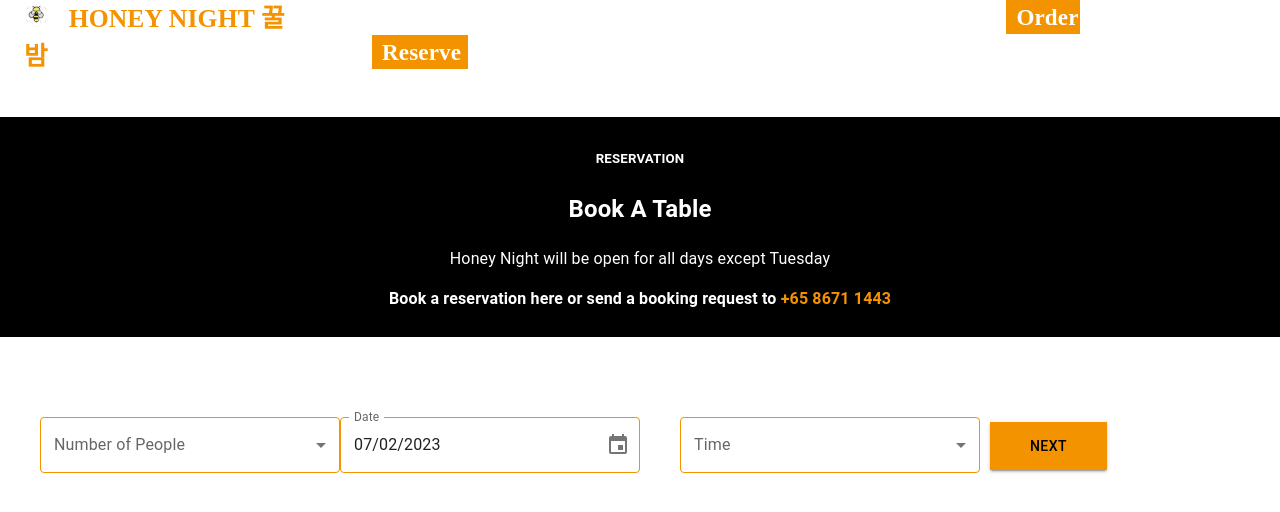
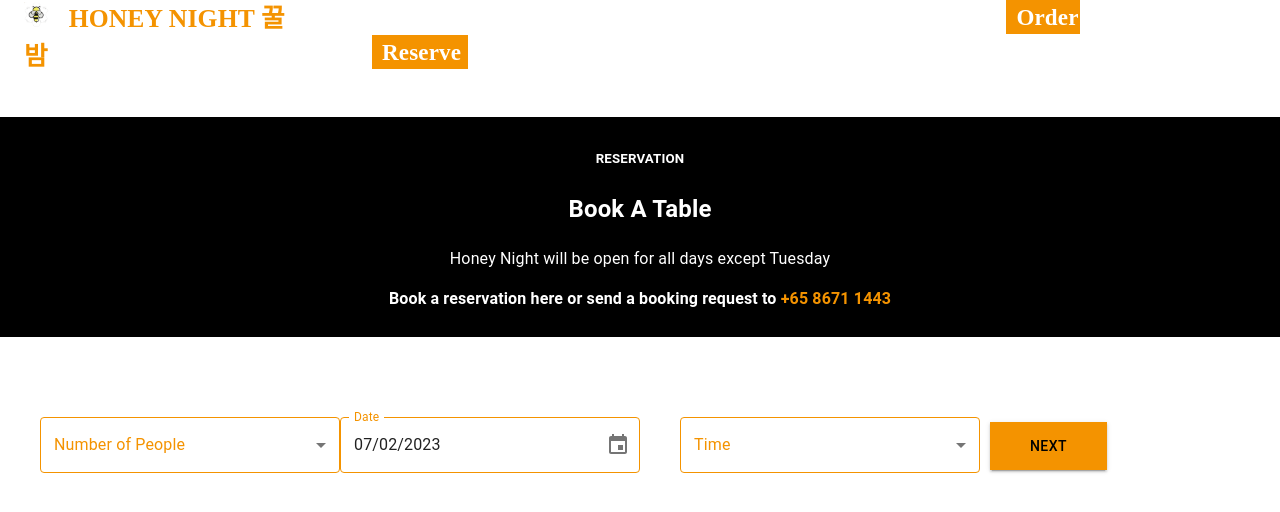
Before and after one commit to imxavieer/FYP, a React (Create React App) app in the folder customer-frontend/: page /reserve in a window 1280 px wide. Shown: the top 512 px of the page. Built offline with nearby package versions, Linux system fonts and the light colour scheme; a web font is replaced by a local one.

Commit message:
updated colour

```diff
--- a/customer-frontend/package.json
+++ b/customer-frontend/package.json
@@ -12,6 +12,7 @@
     "@fortawesome/react-fontawesome": "^0.2.0",
     "@fullpage/react-fullpage": "^0.1.32",
     "@googlemaps/react-wrapper": "^1.1.35",
+    "@material-ui/core": "^4.12.4",
     "@mui/icons-material": "^5.11.0",
     "@mui/material": "^5.11.6",
     "@mui/x-date-pickers": "^5.0.17",
--- a/customer-frontend/src/pages/reserve.js
+++ b/customer-frontend/src/pages/reserve.js
@@ -32,6 +32,9 @@
 });
 
 const NumberofPax = styled(FormControl)({
+    '& label': {
+        color: '#F49300',
+    },
     '& label.Mui-focused': {
       color: '#F49300',
     },
@@ -52,9 +55,15 @@
   });
 
 const DatePicker = styled(Grid)({
+    '& label': {
+        color: '#F49300',
+    },
     '& label.Mui-focused': {
       color: '#F49300',
     },
+    // '& .MuiInputBase-root': {
+    //     color: 'green',
+    // },
     '& .MuiInput-underline:after': {
       borderBottomColor: '#F49300',
     },
@@ -72,8 +81,14 @@
   });
 
 const TimePicker = styled(FormControl)({
+    '& label': {
+        color: '#F49300',
+    },
     '& label.Mui-focused': {
         color: '#F49300',
+    },
+    '& .MuiInput-underline': {
+        borderBottomColor: '#F49300',
     },
     '& .MuiInput-underline:after': {
         borderBottomColor: '#F49300',
@@ -87,6 +102,26 @@
         },
         '&.Mui-focused fieldset': {
         borderColor: '#F49300',
+        },
+    },
+});
+
+const EmailAddress = styled(TextField)({
+    '& label.Mui-focused': {
+        color: '#F49300',
+    },
+    '& .MuiInput-underline:after': {
+        borderBottomColor: '#F49300',
+    },
+    '& .MuiOutlinedInput-root': {
+        '& fieldset': {
+            borderColor: '#F49300',
+        },
+        '&:hover fieldset': {
+            borderColor: '#F49300',
+        },
+        '&.Mui-focused fieldset': {
+            borderColor: '#F49300',
         },
     },
 });
@@ -114,7 +149,7 @@
     const openConfirmationPaper = () => setShowPaper(true);
 
     return (
-        <React.Fragment>
+        <React.Fragment sx={{color: 'black'}}>
             <Grid container className="reservationText">
                 <Box textAlign={"center"}>
                     <h5>RESERVATION</h5>
@@ -133,11 +168,7 @@
             <Box sx={{ minWidth: 120 }}>
                 <Grid container padding={5}>
                     <Grid item xs={3}>
-                        <NumberofPax
-                            sx={{
-                                minWidth: 300,
-                            }}
-                        >
+                        <NumberofPax sx={{ minWidth: 300}}>
                             <InputLabel id="num-pax-label">
                                 Number of People
                             </InputLabel>
@@ -174,9 +205,7 @@
                                     renderInput={(params) => (
                                         <TextField {...params} />
                                     )}
-                                    sx={{
-                                        minWidth: 300,
-                                    }}
+                                    sx={{minWidth: 300}}
                                 />
                             </Stack>
                         </LocalizationProvider>
@@ -254,13 +283,14 @@
                             <Grid container>
                                 <Grid item xs={4}></Grid>
                                 <Grid item xs={4}>
-                                    <TextField
+                                    <EmailAddress
                                         required
                                         id="standard-required"
                                         label="Email Address"
                                         defaultValue=""
                                         variant="standard"
-                                    />
+                                        focused
+                                    ></EmailAddress>
                                 </Grid>
                                 <Grid item xs={4}>
                                     <BookTableButton variant="contained">
```
Also changed, not shown: customer-frontend/src/pages/reserve.css (+13 -1 lines).
